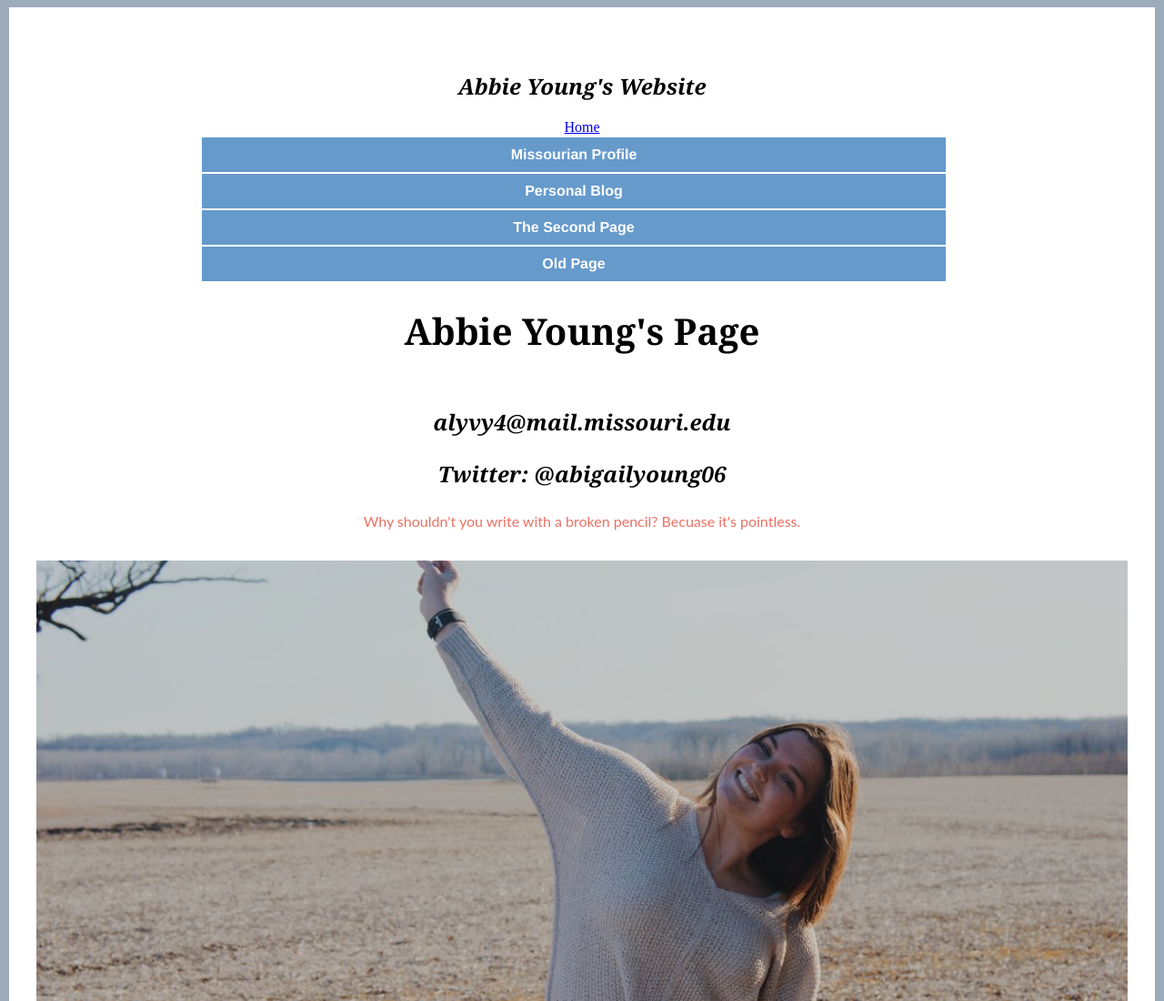
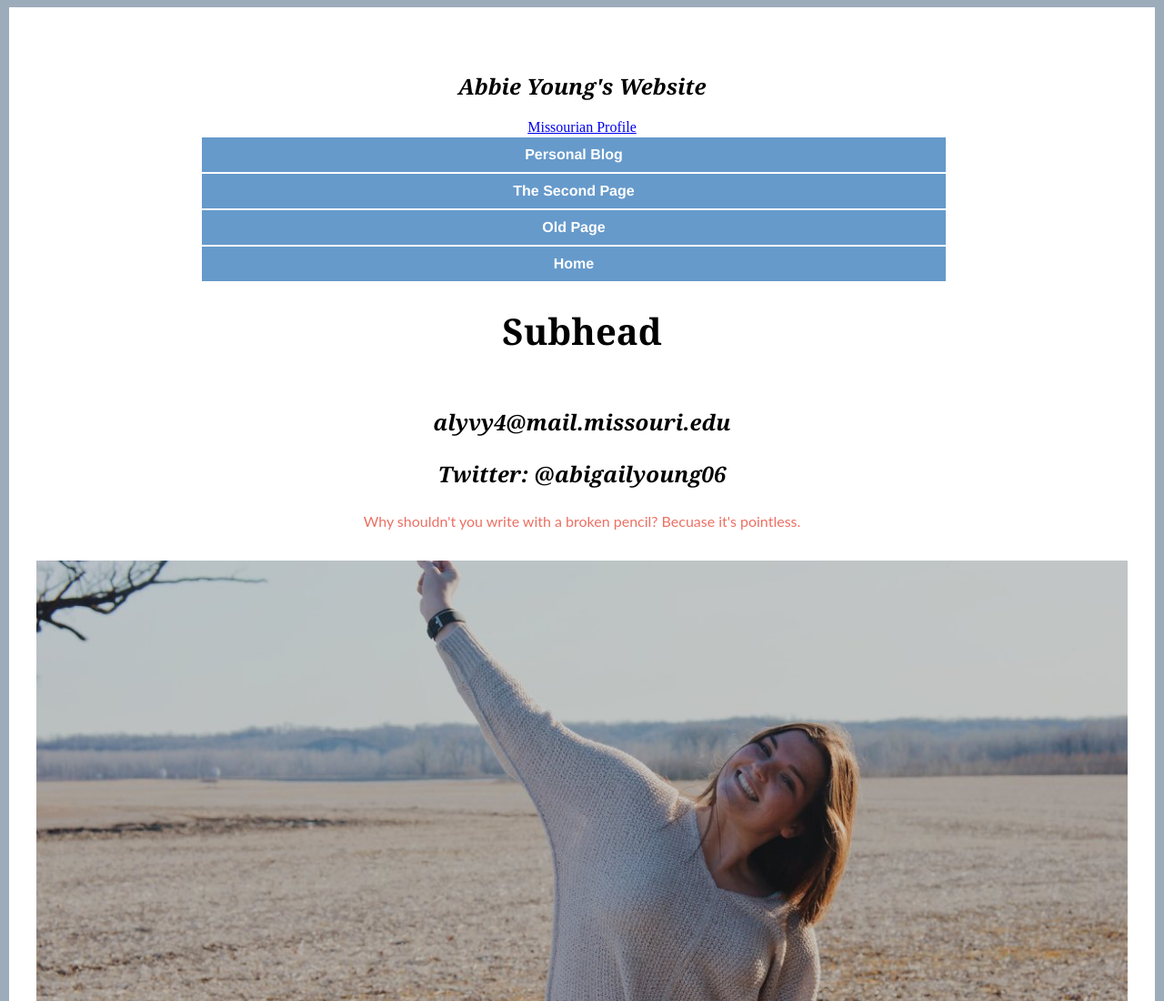
Before and after one commit to J4502-FS18/abbieyoung, a plain HTML site: page index.html in a window 1280 px wide. Shown: the top 1100 px of the page at 91% size. Drawn offline with Linux system fonts and the light colour scheme; a web font is replaced by a local one.

Commit message:
new head

```diff
--- a/index.html
+++ b/index.html
@@ -20,14 +20,14 @@
 
       <div id="nav">
         <div class="flexbox"
-        <div class="item"><a target="_blank" href="index.html">Home</a></div>
         <div class="item"><a target="_blank" href="https://www.columbiamissourian.com/users/profile/abigail%20young/">Missourian Profile</a></div>
         <div class="item"><a target="_blank" href="https://abigailyoung1006.wixsite.com/youngphotography/about"> Personal Blog</a></div>
         <div class="item"><a target="_blank" href="secondpage.html"> The Second Page</a></div>
         <div class="item"><a target="_blank" href="index2copy.html">Old Page</a></div>
+        <div class="item"><a target="_blank" href="index.html">Home</a></div>
       </div>
 
-      <h1>Abbie Young's Page</h1>
+      <h1>Subhead</h1>
   </div>
 
     <h2>alyvy4@mail.missouri.edu</h2>
```
